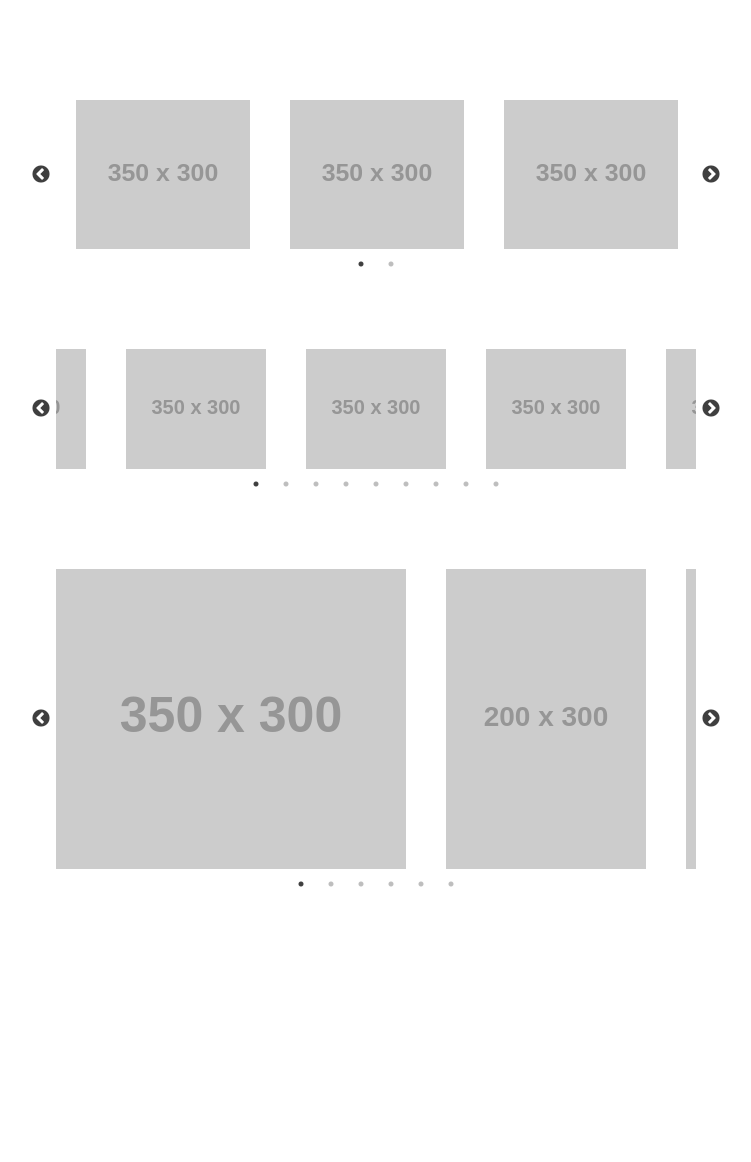
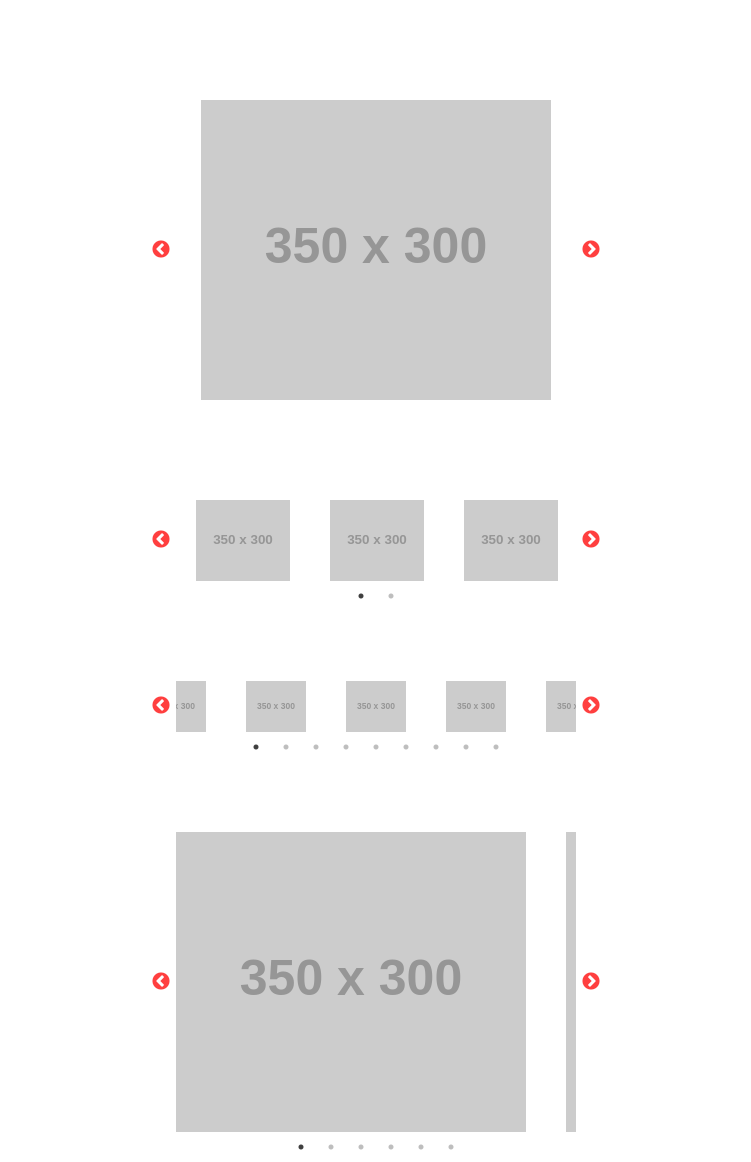
Before and after one commit to MonsieurSquiky/HexaPhoneProject, a PHP site: page /slick-1.6.0/index.html in a window 1280 px wide. Shown: the whole page, without its empty margins (264-1015 px from the left). Before the commit the page ends 887 px from the top, so only its background shows below. Run offline with PHP 8.4, Linux system fonts and the light colour scheme; grey boxes labelled with a size stand in for pictures from a placeholder-image service; some libraries are stand-ins or nearby versions.

Commit message:
Implémentation du brand carousel

```diff
--- a/slick-1.6.0/index.html
+++ b/slick-1.6.0/index.html
@@ -16,7 +16,7 @@
     }
 
     .slider {
-        width: 50%;
+        width: 400px;
         margin: 100px auto;
     }
 
@@ -28,15 +28,44 @@
       width: 100%;
     }
 
+    .brand-mini {
+        transform: scale(0.5, 0.5);
+    }
+    .brand {
+        -webkit-transition: all 0.6s cubic-bezier(0.165, 0.84, 0.44, 1);
+        transition: all 0.6s cubic-bezier(0.165, 0.84, 0.44, 1);
+    }
+
     .slick-prev:before,
     .slick-next:before {
-        color: black;
+        color: red;
     }
   </style>
 </head>
 <body>
 
-  <section class="regular slider">
+    <div class="perso slider">
+      <div>
+        <img class="brand brand-0" src="http://placehold.it/350x300?text=1">
+      </div>
+      <div>
+        <img class="brand brand-1 brand-mini" src="http://placehold.it/350x300?text=2">
+      </div>
+      <div>
+        <img class="brand brand-2 brand-mini" src="http://placehold.it/350x300?text=3">
+      </div>
+      <div>
+        <img class="brand brand-3 brand-mini" src="http://placehold.it/350x300?text=4">
+      </div>
+      <div>
+        <img class="brand brand-4 brand-mini" src="http://placehold.it/350x300?text=5">
+      </div>
+      <div>
+        <img class="brand brand-5 brand-mini" src="http://placehold.it/350x300?text=6">
+      </div>
+  </div>
+
+  <div class="regular slider">
     <div>
       <img src="http://placehold.it/350x300?text=1">
     </div>
@@ -55,7 +84,7 @@
     <div>
       <img src="http://placehold.it/350x300?text=6">
     </div>
-  </section>
+</div>
 
   <section class="center slider">
     <div>
@@ -112,6 +141,22 @@
   <script src="./slick/slick.js" type="text/javascript" charset="utf-8"></script>
   <script type="text/javascript">
     $(document).on('ready', function() {
+        $('.slider').on('beforeChange', function(event, slick, currentSlide, nextSlide){
+            //alert(".brand-"+currentSlide);
+            $(".brand-"+currentSlide).attr("class", "brand brand-"+currentSlide+" brand-mini");
+            $(".brand-"+nextSlide).attr("class", "brand-"+nextSlide+" brand");
+          // left
+        });
+
+        $(".perso").slick({
+          dots: false,
+          infinite: true,
+          centerMode: true,
+          slidesToShow: 1,
+          slidesToScroll: 1,
+          variableWidth: true
+        });
+
       $(".regular").slick({
         dots: true,
         infinite: true,
```
Also changed, not shown: index.html (+23 -8 lines), style.css (+29 -0 lines).
